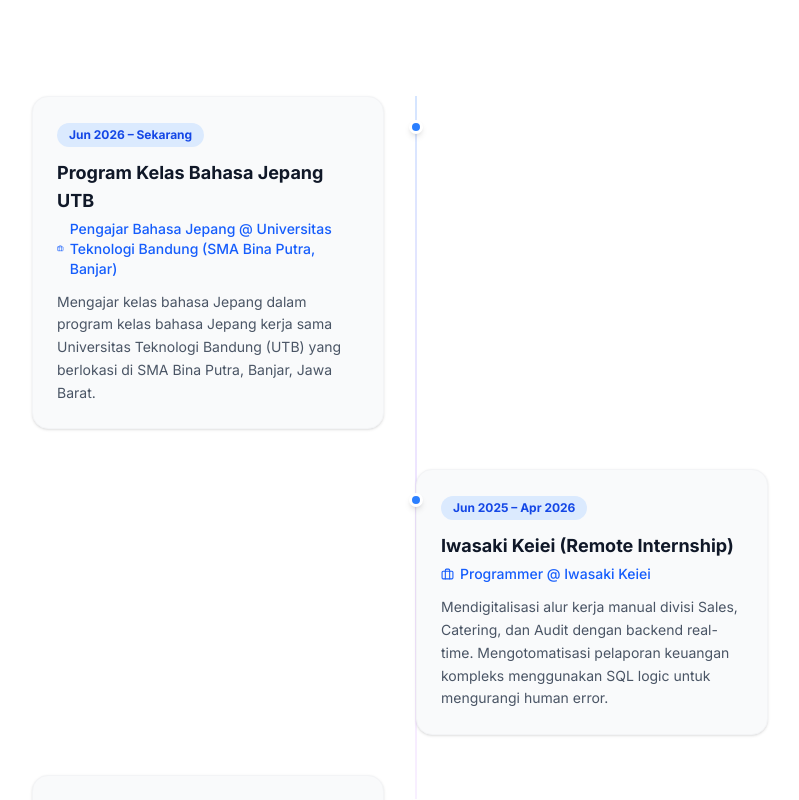
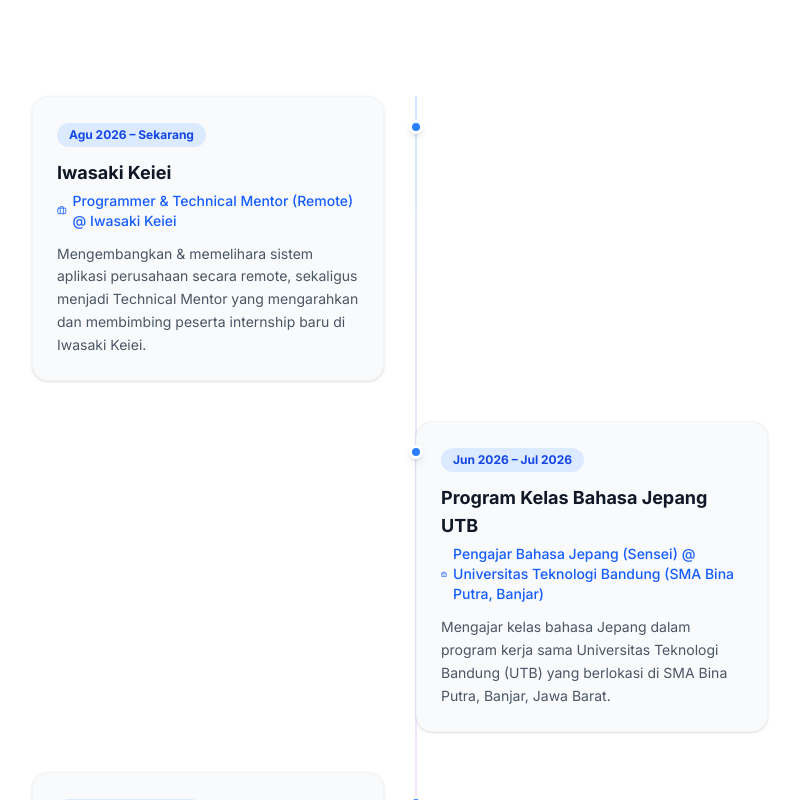
Before and after one commit to miqbaljaffar/portfolio-saya, a Next.js app: page / in a window 1280 px wide. Shown: the part 2920-3720 px from the top of the page, without its empty margins (224-1023 px from the left). Built offline with nearby package versions, Linux system fonts and the light colour scheme.

Commit message:
update perjalanan

```diff
--- a/src/data/portfolio.ts
+++ b/src/data/portfolio.ts
@@ -90,16 +90,24 @@
 
 export const experiences: Experience[] = [
   {
+    title: "Iwasaki Keiei",
+    role: "Programmer & Technical Mentor (Remote)",
+    company: "Iwasaki Keiei",
+    date: "Agu 2026 – Sekarang",
+    type: "work",
+    description: "Mengembangkan & memelihara sistem aplikasi perusahaan secara remote, sekaligus menjadi Technical Mentor yang mengarahkan dan membimbing peserta internship baru di Iwasaki Keiei.",
+  },
+  {
     title: "Program Kelas Bahasa Jepang UTB",
-    role: "Pengajar Bahasa Jepang",
+    role: "Pengajar Bahasa Jepang (Sensei)",
     company: "Universitas Teknologi Bandung (SMA Bina Putra, Banjar)",
-    date: "Jun 2026 – Sekarang",
+    date: "Jun 2026 – Jul 2026",
     type: "work",
-    description: "Mengajar kelas bahasa Jepang dalam program kelas bahasa Jepang kerja sama Universitas Teknologi Bandung (UTB) yang berlokasi di SMA Bina Putra, Banjar, Jawa Barat.",
+    description: "Mengajar kelas bahasa Jepang dalam program kerja sama Universitas Teknologi Bandung (UTB) yang berlokasi di SMA Bina Putra, Banjar, Jawa Barat.",
   },
   {
     title: "Iwasaki Keiei (Remote Internship)",
-    role: "Programmer",
+    role: "Programmer Intern",
     company: "Iwasaki Keiei",
     date: "Jun 2025 – Apr 2026",
     type: "work",
```
